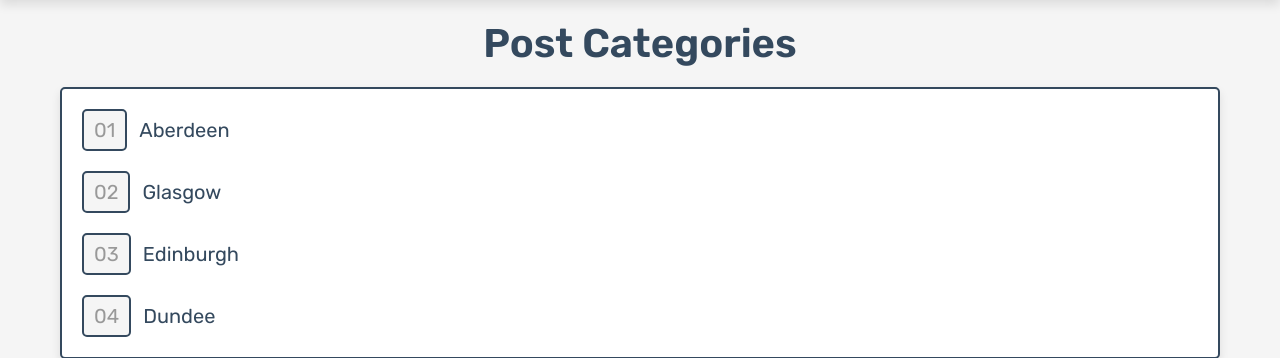
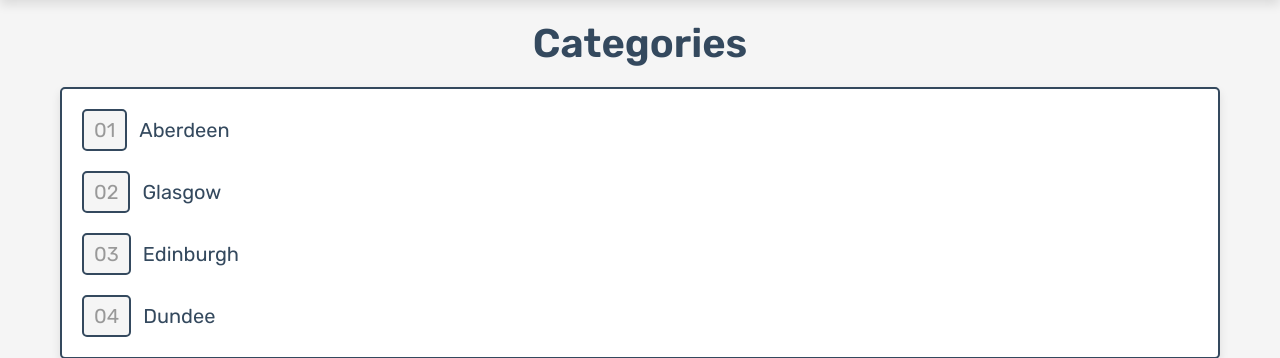
Before and after one commit to SolomonAkinola/storydome, a PHP site: page /all_category.php in a window 1280 px wide. Shown: the part 86-444 px from the top of the page. Run offline with PHP 8.4, Linux system fonts and the light colour scheme; data that the repository does not hold is empty; some libraries are stand-ins or nearby versions.

Commit message:
removed p

```diff
--- a/all_category.php
+++ b/all_category.php
@@ -40,7 +40,7 @@ include 'components/like_stories.php';
 
 <section class="categories">
 
-   <h1 class="heading">post categories</h1>
+   <h1 class="heading">categories</h1>
 
    <div class="box-container">
       <div class="box"><span>01</span><a href="category.php?category=nature">Aberdeen</a></div>
```
